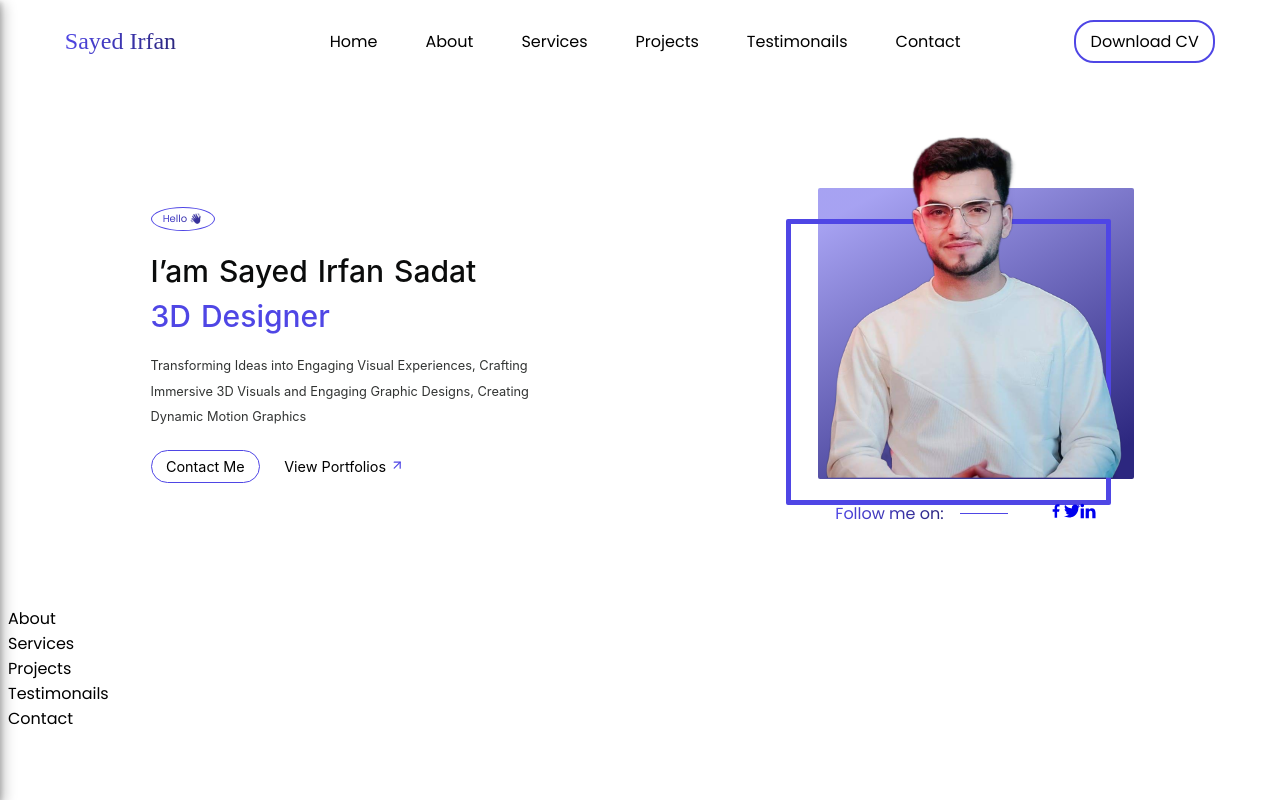
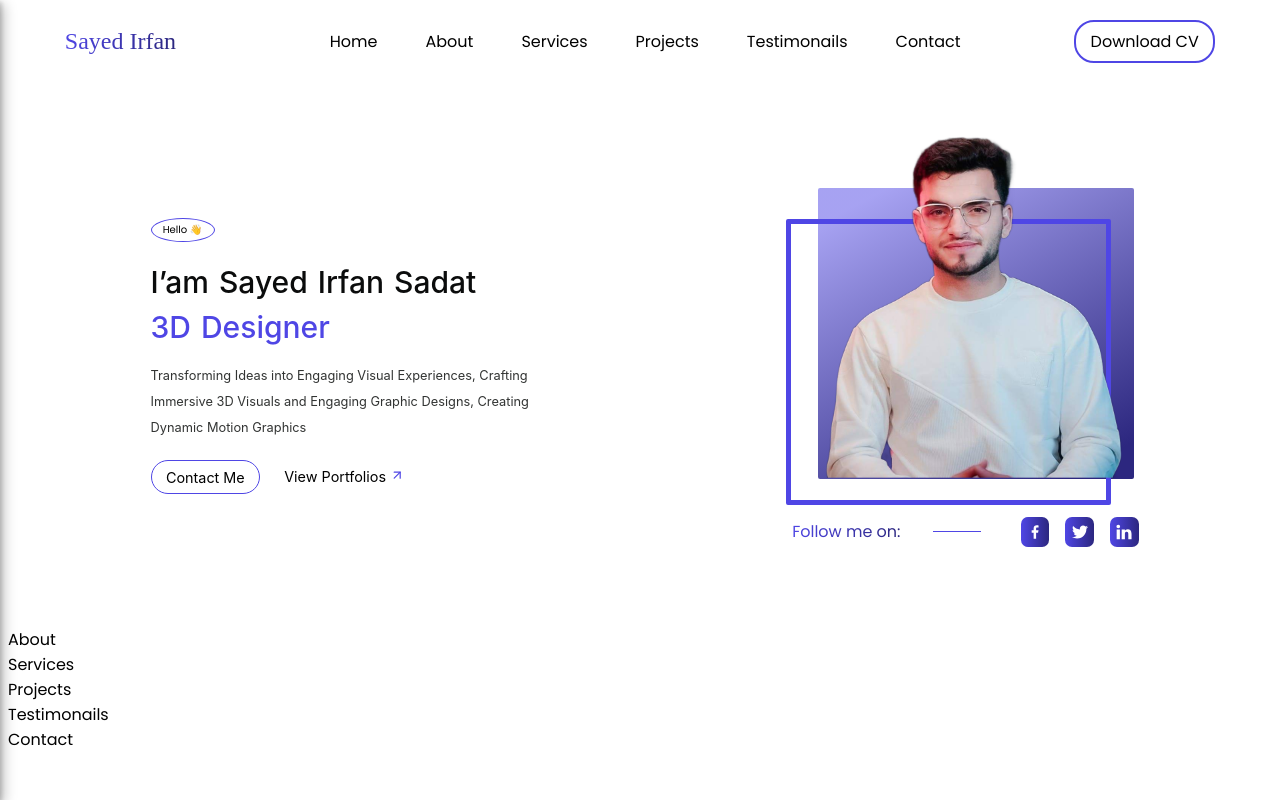
Before and after one commit to zainabturkmen/S-I-S, a React (Create React App) app: page / in a window 1280 px wide. Built offline with nearby package versions, Linux system fonts and the light colour scheme; a web font is replaced by a local one.

Commit message:
adding updates

```diff
--- a/src/components/Hero.js
+++ b/src/components/Hero.js
@@ -5,7 +5,6 @@ import image from "../assets/image.png";
 import { GrFacebookOption } from "react-icons/gr";
 import { TfiLinkedin } from "react-icons/tfi";
 import { FaTwitter } from "react-icons/fa";
-
 
 const Hero = () => {
   return (
@@ -38,7 +37,7 @@ const Hero = () => {
             <img src={image} />
           </div>
           <div className="follow">
-            <p>Follow me on: </p>
+            <p className="p">Follow me on: </p>
             <div className="line"></div>
             <ul className="links">
               <a href="#" className="social">
@@ -187,8 +186,9 @@ const Wrapper = styled.div`
     flex-direction: row;
     justify-content: center;
     align-items: center;
+    margin-top: 1em;
   }
-  p {
+  .p {
     background: var(
       --Primary-Color,
       linear-gradient(90deg, #4f46e5 0%, #2c277f 100%)
@@ -198,11 +198,30 @@ const Wrapper = styled.div`
     -webkit-text-fill-color: transparent;
   }
 
-  .line{
+  .line {
     width: 3em;
     height: 1px;
     background-color: #4f46e5;
-    margin-left: 1em;
+    margin-left: 2em;
+  }
+
+  ul {
+    display: flex;
+    justify-content: center;
+    align-items: center;
+    gap: 1em;
+
+    a {
+      color: #fff;
+      background: var(
+        --Primary-Color,
+        linear-gradient(90deg, #4f46e5 0%, #2c277f 100%)
+      );
+      padding: 0.3em 0.4em 0 0.4em;
+      border-radius: 7px;
+      /* width: 20px; */
+      /* height: 20px; */
+    }
   }
 
   @media (min-width: 1000px) {
```
